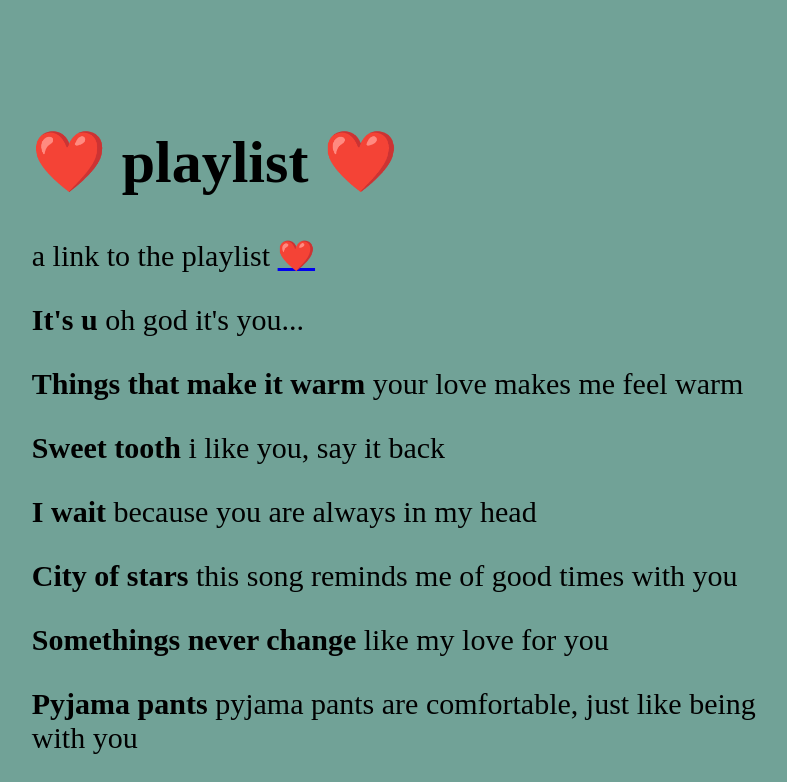
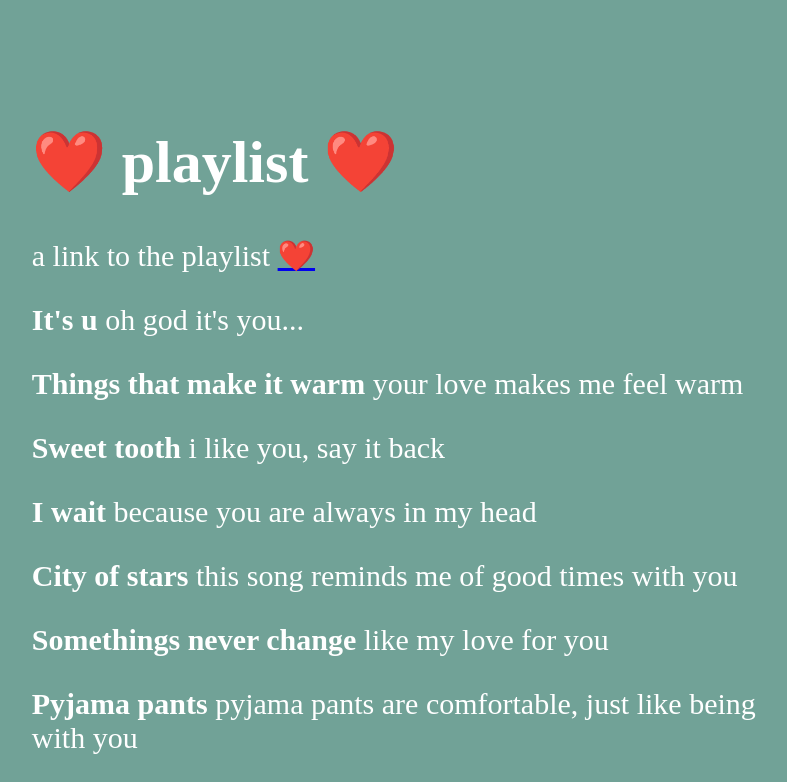
Before and after one commit to xo-aniek/playlist, a plain HTML site: page index.html in a window 1280 px wide. Shown: the top 782 px of the page, without its empty margins (229-1016 px from the left). Drawn offline with Linux system fonts and the light colour scheme.

Commit message:
Update index.html

```diff
--- a/index.html
+++ b/index.html
@@ -1,7 +1,7 @@
 <title>playlist</title>
 <style>
  div {width:60%; height:70%; margin-left: 20%; margin-top: 10%; margin-bottom:20%; margin-right: 20%;}
- body {font-size: 30px;background-color:#71A297; color: #000000}
+ body {font-size: 30px;background-color:#71A297; color: #FFFFFF}
 </style>
 
 <body>
```
